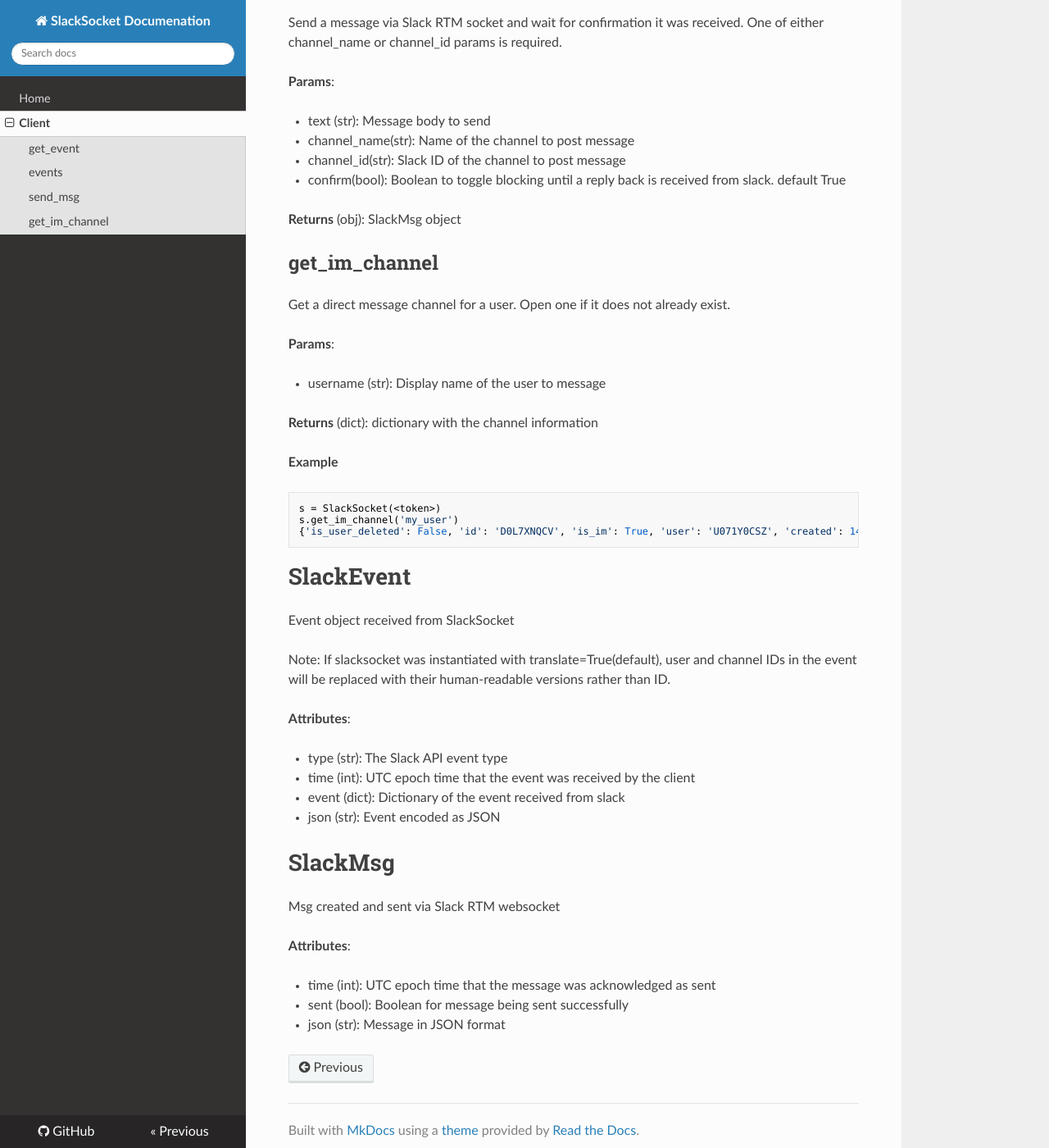
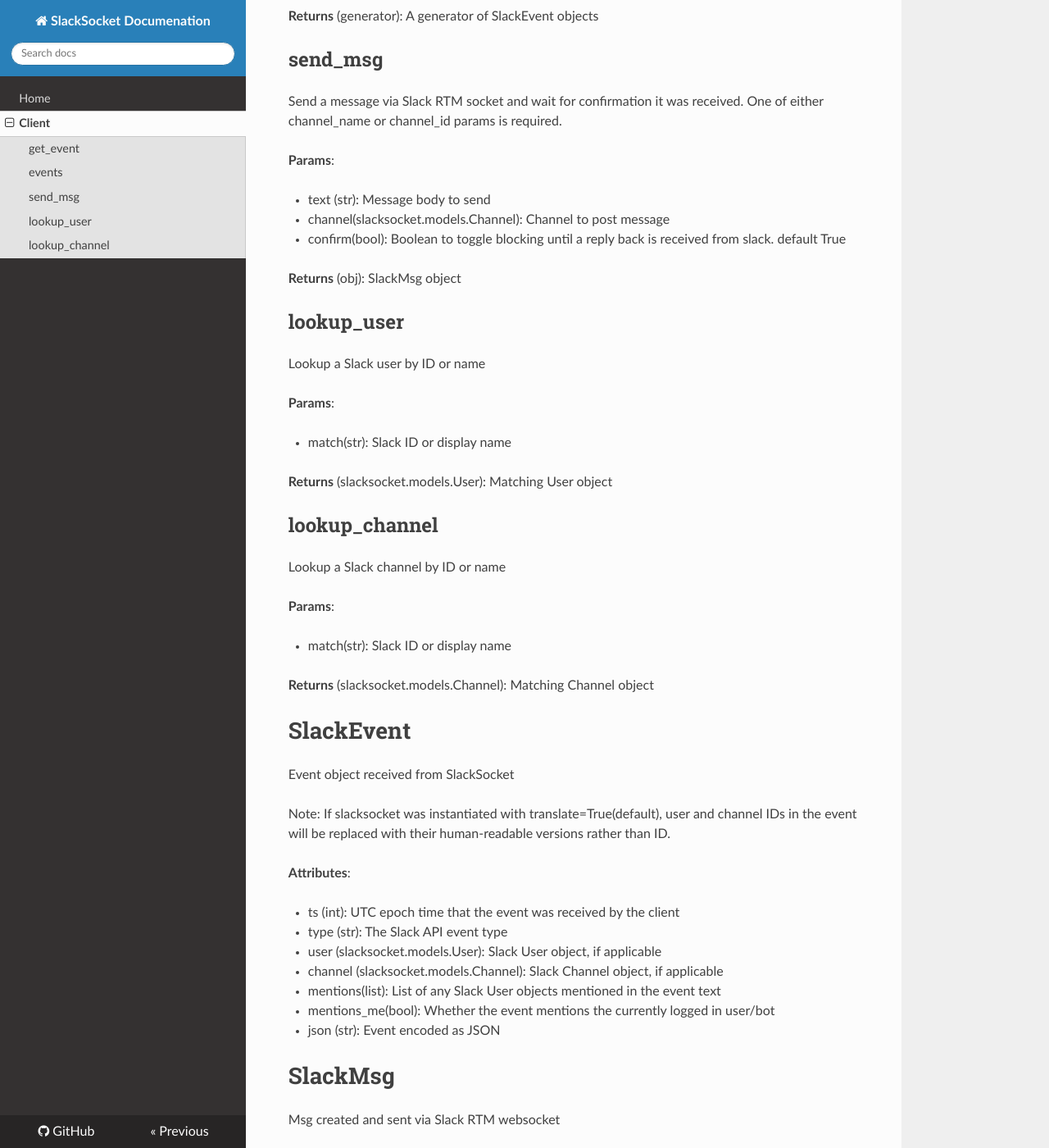
Before and after one commit to vektorlab/slacksocket, an MkDocs documentation site: the page built from docs/client.md, in a window 1280 px wide and 1400 px high, scrolled down 1186 px. Shown: the whole window at 82% size. Built offline with MkDocs 1.6.1, drawn with Linux system fonts in a browser that asks for light colours; nearby versions of some CDN libraries; old or Windows-style settings are respelled for this version of MkDocs; some of the changed text lies outside the part shown.

Commit message:
update docs

````diff
--- a/docs/client.md
+++ b/docs/client.md
@@ -11,7 +11,7 @@
 ```python
 from slacksocket import SlackSocket
 with SlackSocket('<slack-token>') as s:
-    s.send_msg(text='hello', channel_name='general')
+    s.send_msg(text='hello', s.lookup_channel('general'))
 ```
 
 **Params**:
@@ -28,6 +28,7 @@
 
 **Params**:
 
+* etypes(str): If defined, Slack event type(s) not matching the filter will be ignored. See https://api.slack.com/events for a listing of valid event types.
 * timeout(int): optional max time in seconds to block waiting for new event
 
 **Returns** (obj): SlackEvent object
@@ -38,6 +39,7 @@
 
 **Params**:
 
+* etypes(str): If defined, Slack event type(s) not matching the filter will be ignored. See https://api.slack.com/events for a listing of valid event types.
 * idle_timeout(int): optional max time in seconds to wait for new events
 
 **Returns** (generator): A generator of SlackEvent objects
@@ -49,28 +51,30 @@
 **Params**:
 
 * text (str): Message body to send
-* channel_name(str): Name of the channel to post message
-* channel_id(str): Slack ID of the channel to post message
+* channel(slacksocket.models.Channel): Channel to post message
 * confirm(bool): Boolean to toggle blocking until a reply back is received from slack. default True
 
 **Returns** (obj): SlackMsg object
 
-## get_im_channel
+## lookup_user
 
-Get a direct message channel for a user. Open one if it does not already exist.
+Lookup a Slack user by ID or name
 
 **Params**:
 
-* username (str): Display name of the user to message
+* match(str): Slack ID or display name
 
-**Returns** (dict): dictionary with the channel information
+**Returns** (slacksocket.models.User): Matching User object
 
-**Example**
-```python
-s = SlackSocket(<token>)
-s.get_im_channel('my_user')
-{'is_user_deleted': False, 'id': 'D0L7XNQCV', 'is_im': True, 'user': 'U071Y0CSZ', 'created': 1454542620}
-```
+## lookup_channel
+
+Lookup a Slack channel by ID or name
+
+**Params**:
+
+* match(str): Slack ID or display name
+
+**Returns** (slacksocket.models.Channel): Matching Channel object
 
 # SlackEvent
 
@@ -80,9 +84,12 @@
 
 **Attributes**:
 
+* ts (int): UTC epoch time that the event was received by the client
 * type (str): The Slack API event type
-* time (int): UTC epoch time that the event was received by the client
-* event (dict): Dictionary of the event received from slack
+* user (slacksocket.models.User): Slack User object, if applicable
+* channel (slacksocket.models.Channel): Slack Channel object, if applicable
+* mentions(list): List of any Slack User objects mentioned in the event text
+* mentions_me(bool): Whether the event mentions the currently logged in user/bot
 * json (str): Event encoded as JSON
 
 # SlackMsg
@@ -94,3 +101,21 @@
 * time (int): UTC epoch time that the message was acknowledged as sent
 * sent (bool): Boolean for message being sent successfully
 * json (str): Message in JSON format
+
+# User
+
+Object representing a Slack User
+
+**Attributes**:
+
+* id (str): Users Slack ID
+* name (str): Users display name
+
+# Channel
+
+Object representing a Slack channel, group, or im
+
+**Attributes**:
+
+* id (str): Channel Slack ID
+* name (str): Channel display name
````
Also changed, not shown: README.md (+11 -2 lines), 1 other file.
